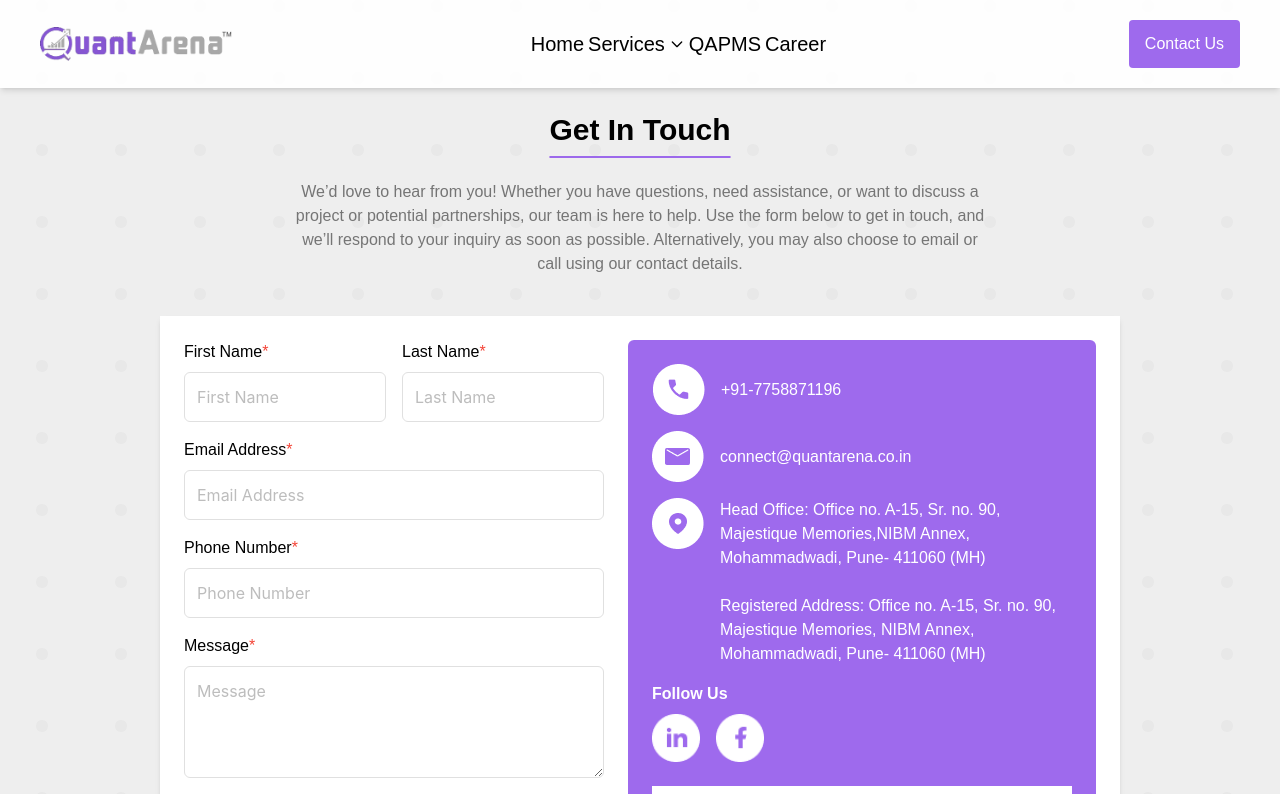
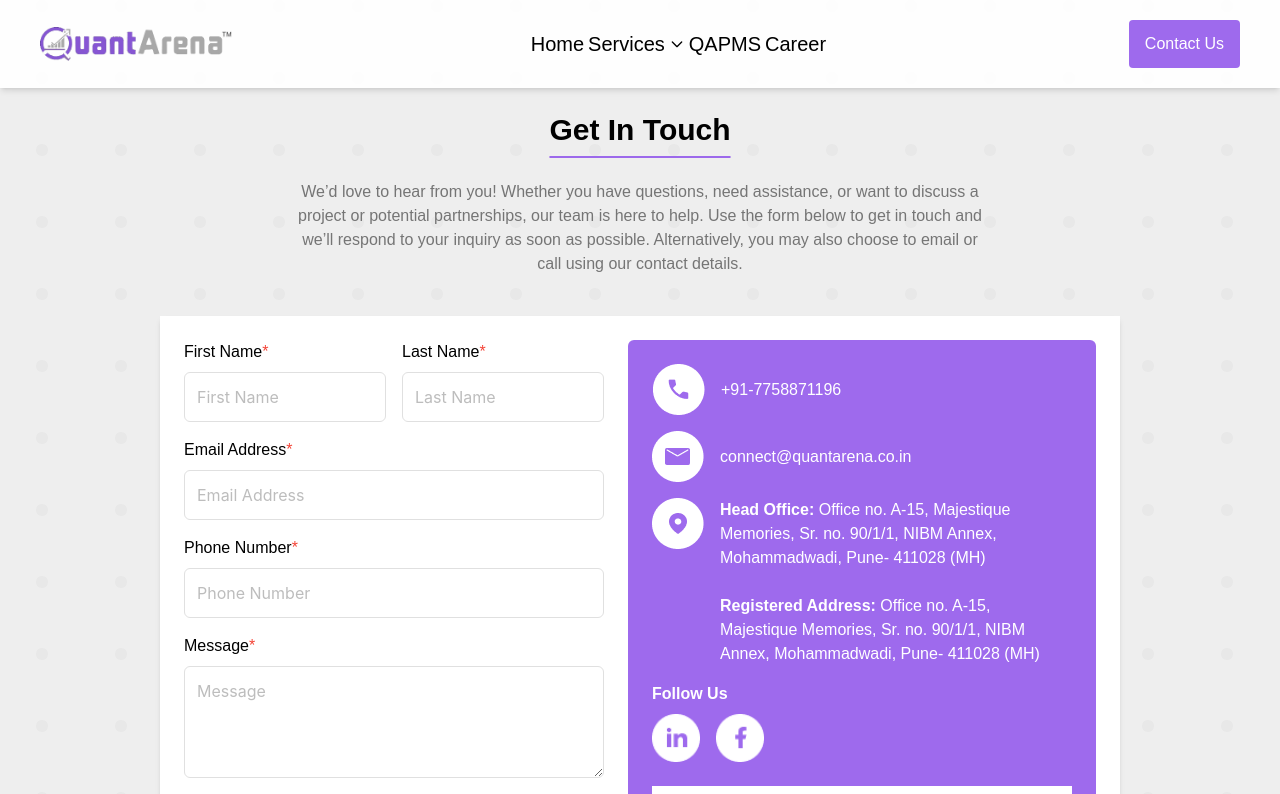
Before and after one commit to khushiiagrawal/QuantArena, a React (Vite) app: page /contact-us in a window 1280 px wide. Shown: the top 794 px of the page. Built offline with nearby package versions, Linux system fonts and the light colour scheme.

Commit message:
changed address

```diff
--- a/src/pages/Contact/contact.jsx
+++ b/src/pages/Contact/contact.jsx
@@ -35,7 +35,7 @@ const ContactPage = () => {
             Get In Touch
           </h1>
           <p className="text-center text-gray-600 font-montserrat px-4 md:px-8">
-          We’d love to hear from you! Whether you have questions, need assistance, or want to discuss a project or potential partnerships, our team is here to help. Use the form below to get in touch, and we’ll respond to your inquiry as soon as possible. Alternatively, you may also choose to email or call using our contact details.
+          We’d love to hear from you! Whether you have questions, need assistance, or want to discuss a project or potential partnerships, our team is here to help. Use the form below to get in touch and we’ll respond to your inquiry as soon as possible. Alternatively, you may also choose to email or call using our contact details.
           </p>
         </div>
 
@@ -123,7 +123,7 @@ const ContactPage = () => {
                 <div className="flex font-montserrat items-start gap-4">
                   <img src={location} alt="Location Icon" />
                   <p className='text-left text-front'>
-                    Head Office: Office no. A-15, Sr. no. 90, Majestique Memories,NIBM Annex, Mohammadwadi, Pune- 411060 (MH) <br/> <br/> Registered Address: Office no. A-15, Sr. no. 90, Majestique Memories, NIBM Annex, Mohammadwadi, Pune- 411060 (MH)
+                  <b>Head Office:</b> Office no. A-15, Majestique Memories, Sr. no. 90/1/1, NIBM Annex, Mohammadwadi, Pune- 411028 (MH)<br/> <br/> <b>Registered Address:</b> Office no. A-15, Majestique Memories, Sr. no. 90/1/1, NIBM Annex, Mohammadwadi, Pune- 411028 (MH)
                   </p>
                 </div>
                 <div className="mt-6">
```
